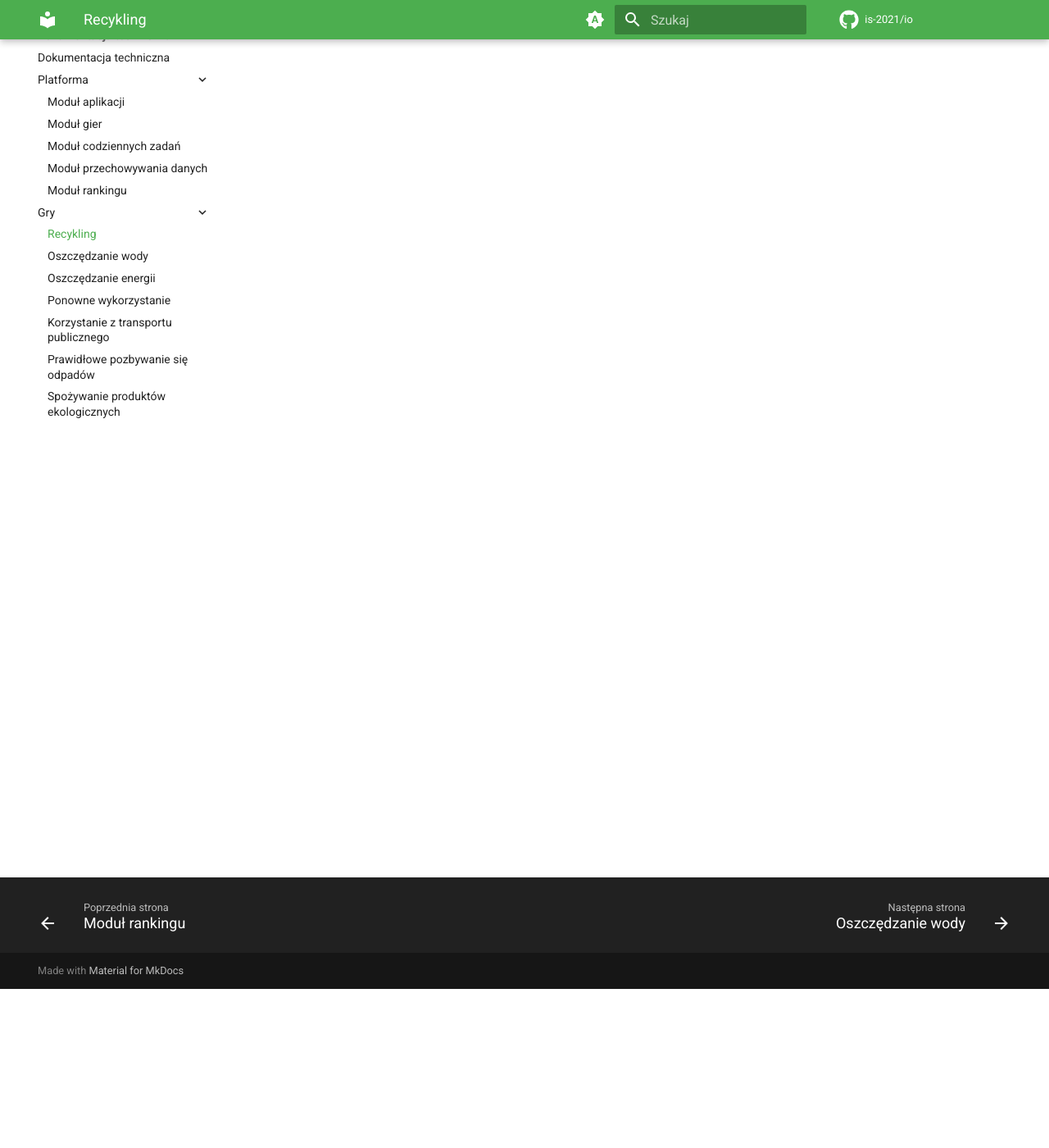
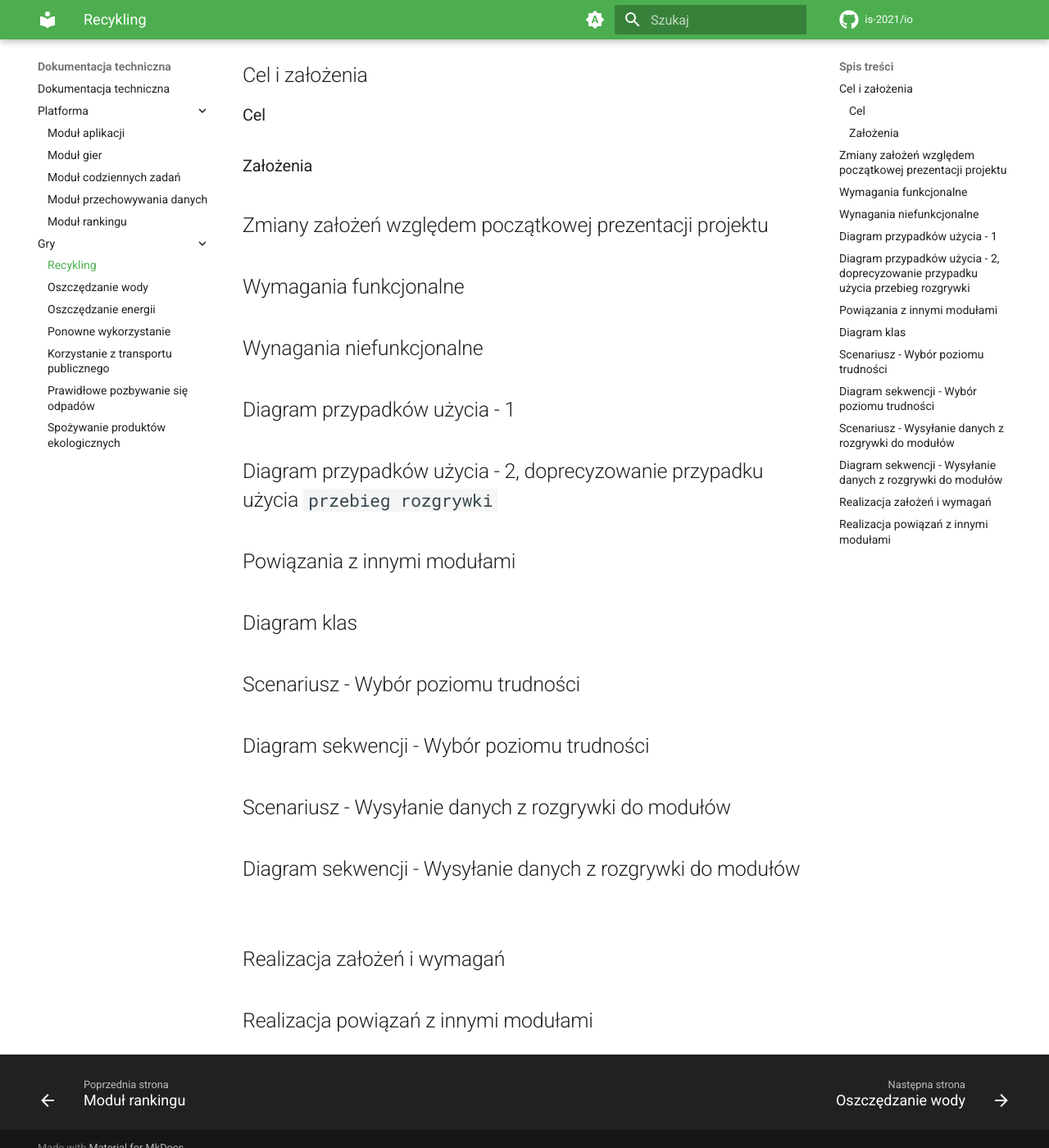
Before and after one commit to IS-2021/io, an MkDocs documentation site: the page built from docs/techniczna/gry/recykling.md, in a window 1280 px wide and 1400 px high, scrolled down 194 px. Shown: the whole window at 82% size. Built offline with MkDocs 1.6.1 and Material for MkDocs 9.7.7, drawn with Linux system fonts in a browser that asks for light colours; comment, search, counter and statistics services are not loaded.

Commit message:
Update recykling.md
template z poprzedniej prezentacji

```diff
--- a/docs/techniczna/gry/recykling.md
+++ b/docs/techniczna/gry/recykling.md
@@ -1 +1,33 @@
-# Recykling
+# Recykling - dokumentcja techniczna
+
+## Cel i założenia
+
+### Cel
+
+### Założenia
+
+## Zmiany założeń względem początkowej prezentacji projektu
+
+## Wymagania funkcjonalne
+
+## Wynagania niefunkcjonalne
+
+## Diagram przypadków użycia - 1
+
+## Diagram przypadków użycia - 2, doprecyzowanie przypadku użycia `przebieg rozgrywki`
+
+## Powiązania z innymi modułami
+
+## Diagram klas
+
+## Scenariusz - Wybór poziomu trudności
+
+## Diagram sekwencji - Wybór poziomu trudności
+
+## Scenariusz - Wysyłanie danych z rozgrywki do modułów
+
+## Diagram sekwencji - Wysyłanie danych z rozgrywki do modułów
+
+## Realizacja założeń i wymagań
+
+## Realizacja powiązań z innymi modułami
```
